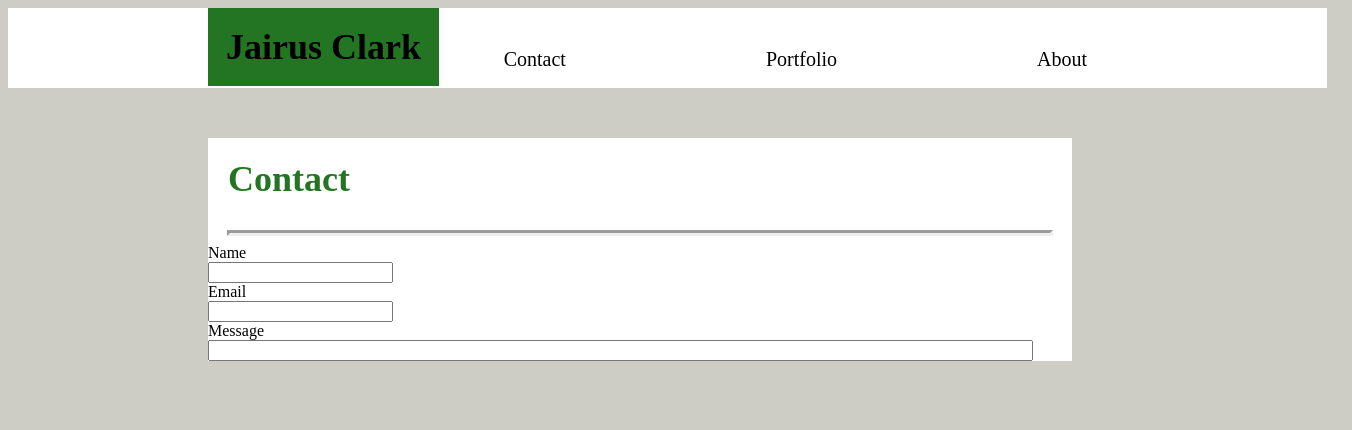
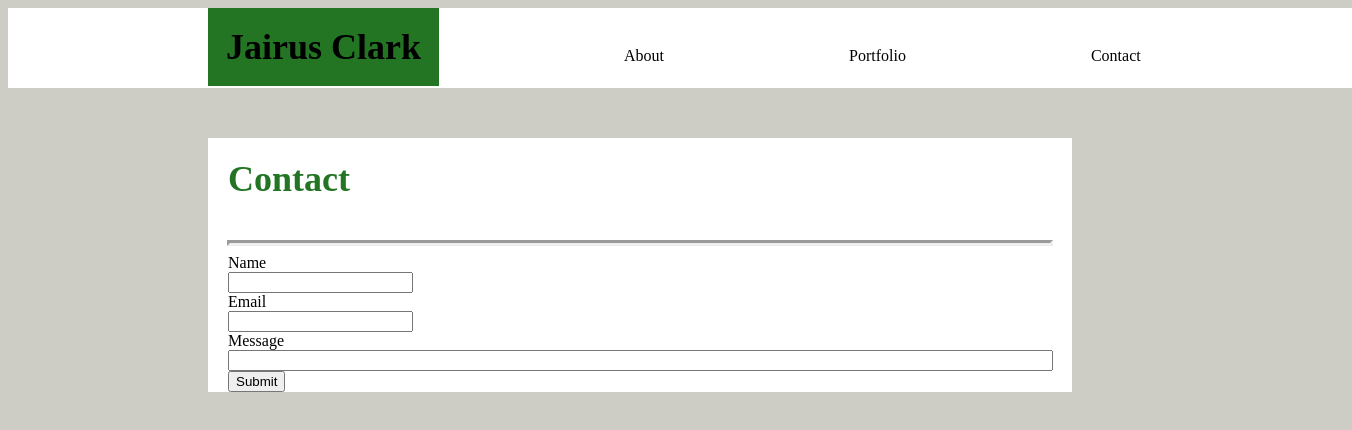
Before and after one commit to JaiClark/Jairus_Portfolio, a plain HTML site: page contact.html in a window 1280 px wide. Shown: the whole page, 1352 px wide, since content can reach past the window. Drawn offline with Linux system fonts and the light colour scheme.

Commit message:
Progress as of 5/18/2018

```diff
--- a/contact.html
+++ b/contact.html
@@ -30,7 +30,8 @@
     <br>
     Message<br>
     <input type="text" size="100" name"Enter Message">
-
+    <br>
+    <input type="submit" value="Submit">
 </form>
 </section>
 </body>
--- a/style.css
+++ b/style.css
@@ -13,32 +13,30 @@ h1 {
 h2{
     color: #237524;
     font-size: 36px;
+    padding-top: 20px;
+    padding-bottom: 10px;
     margin-left: 20px;
-    padding-top: 20px;
-    padding-bottom: 0px;
 }
 
 ul {
     list-style-type: none;
+    padding: 40px;
     background-color: #ffffff;
-    font-size: 20px;
-    padding: 40px;
-    padding-left: 15px;
-    margin-top: 0px;
     width: 100%;
-    word-spacing: 10px;
+    line-height: 100%;
 }
 
 li {
-    float: right;
-    margin-right: 200px;
-
+    word-spacing: 15px;
 }
 
 a {
     text-decoration: none;
+    float: left;
     color: black;
-
+    margin-left: 185px;
+    padding: 0px;
+    word-spacing: 100px;
 }
 
 body {
@@ -70,3 +68,7 @@ hr {
 header {
     clear: both;
 }
+
+form {
+    margin-left: 20px;
+}
```
Also changed, not shown: portfolio.html (+7 -3 lines).
